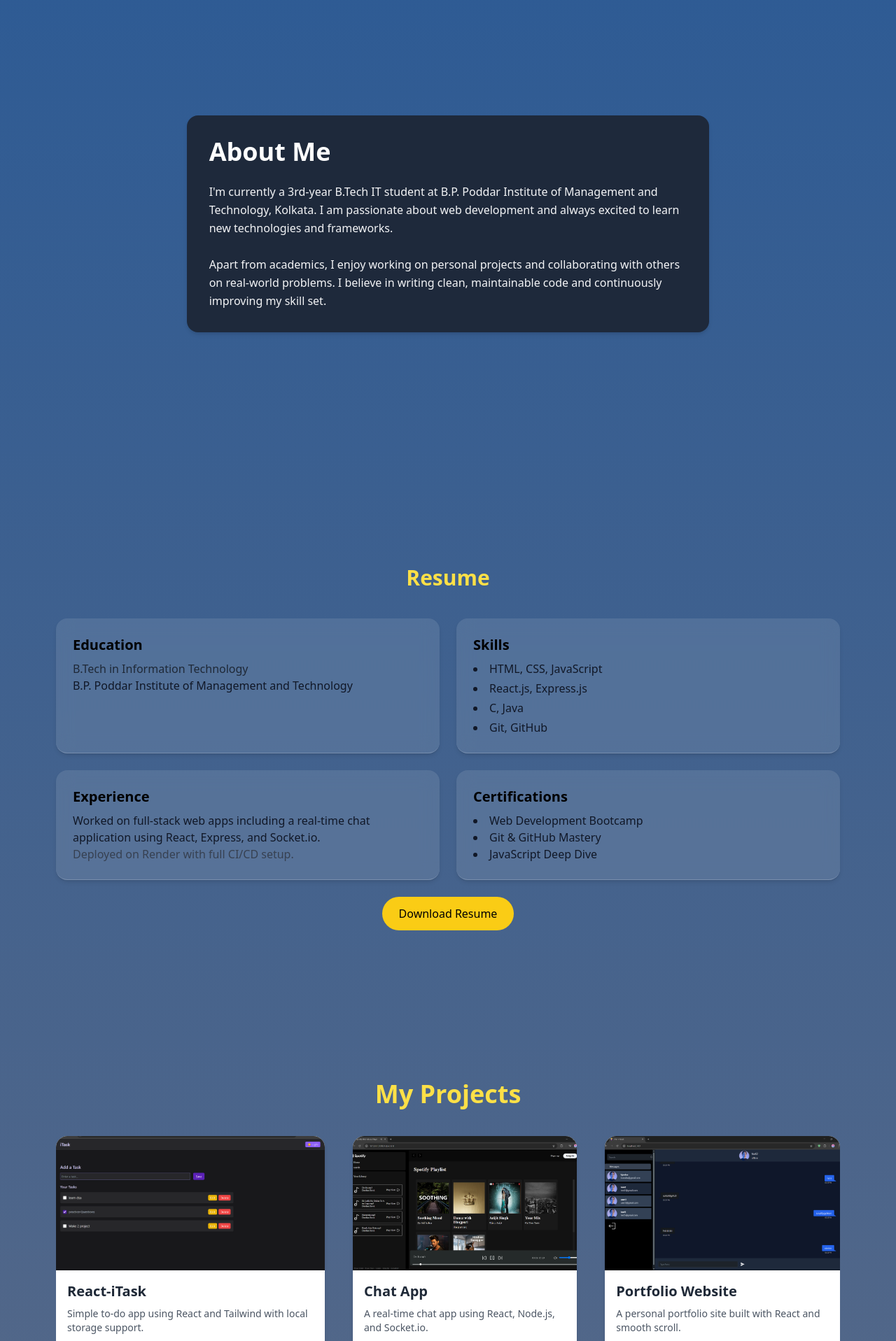
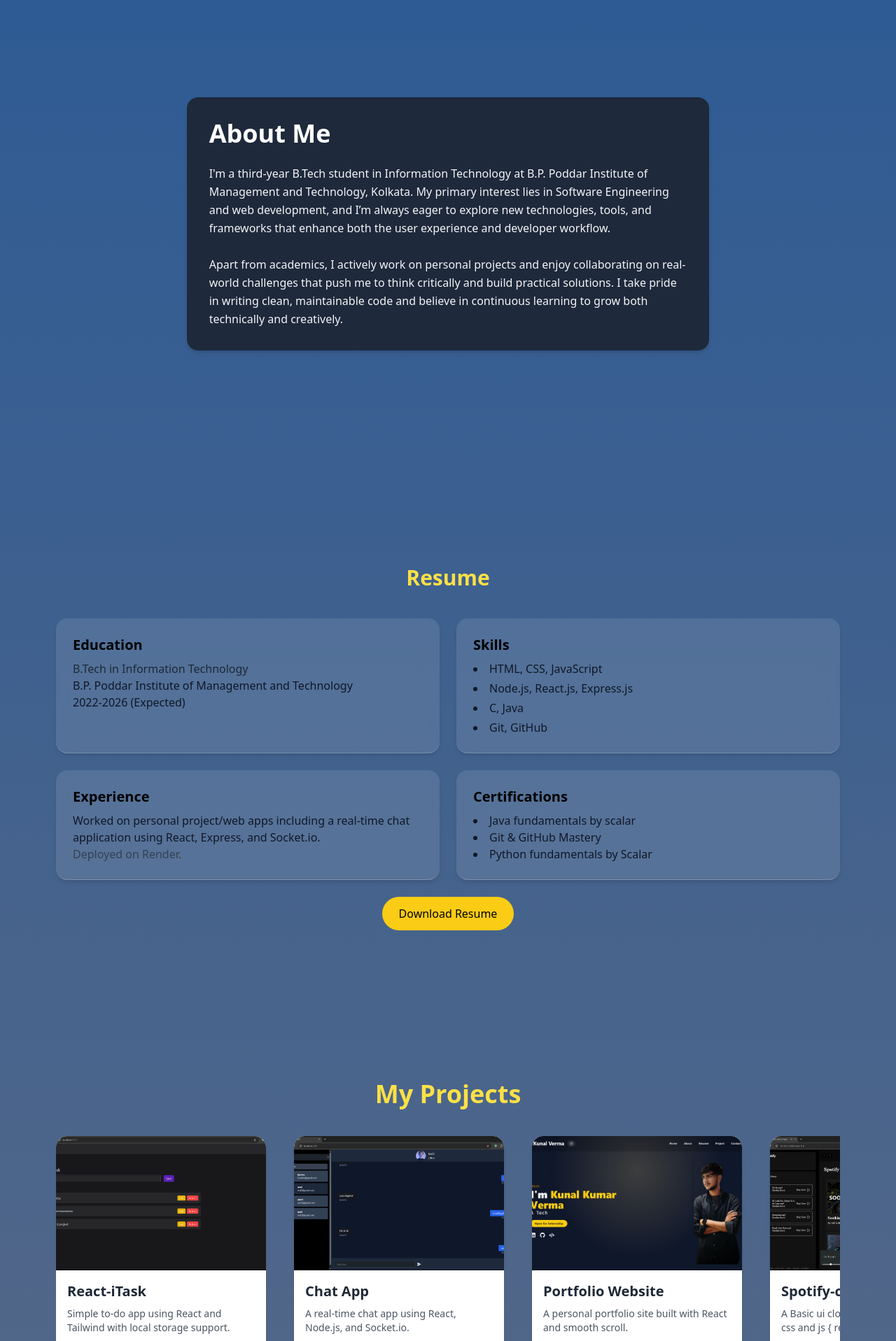
Before and after one commit to kunal7870/MyPortfolio, a React (Vite) app: page / in a window 1280 px wide. Shown: the part 880-2797 px from the top of the page at 70% size. Built offline with nearby package versions, Linux system fonts and the light colour scheme.

Commit message:
semi final commit

```diff
--- a/src/components/About.jsx
+++ b/src/components/About.jsx
@@ -37,11 +37,12 @@ const About = () => {
         <div className="w-full md:w-2/3 bg-slate-800 p-8 rounded-2xl shadow-md text-white">
           <h2 className="text-4xl font-bold mb-6">About Me</h2>
           <p className="leading-relaxed text-gray-100">
-            I'm currently a 3rd-year B.Tech IT student at B.P. Poddar Institute of Management and Technology, Kolkata.
-            I am passionate about web development and always excited to learn new technologies and frameworks.
+          I'm a third-year B.Tech student in Information Technology at B.P. Poddar Institute of Management and Technology, Kolkata. My primary interest lies in Software Engineering and web development, and I’m always eager to explore new technologies, tools, and frameworks that enhance both the user experience and developer workflow.
+
+
             <br /><br />
-            Apart from academics, I enjoy working on personal projects and collaborating with others on real-world problems.
-            I believe in writing clean, maintainable code and continuously improving my skill set.
+            Apart from academics, I actively work on personal projects and enjoy collaborating on real-world challenges that push me to think critically and build practical solutions. I take pride in writing clean, maintainable code and believe in continuous learning to grow both technically and creatively.
+
           </p>
         </div>
       </div>
--- a/src/components/Home.jsx
+++ b/src/components/Home.jsx
@@ -16,7 +16,7 @@ const Home = () => {
           </h1>
           <div className="role text-white font-mono text-2xl md:text-3xl leading-relaxed">
             <Typewriter
-              words={['A FrontEnd Developer', 'A React Developer', 'A Tech Enthusiast']}
+              words={['A Web Developer', 'A React Developer', 'A Tech Enthusiast']}
               loop={true}
               cursor
               cursorStyle="|"
@@ -35,7 +35,7 @@ const Home = () => {
         <a href="https://github.com/kunal7870" target="_blank" rel="noopener noreferrer">
           <FaGithub className="hover:text-gray-400 transition-colors duration-300" />
         </a>
-        <a href="kunal33grd@gmail.com" target="_blank" rel="noopener noreferrer">
+        <a href="https://leetcode.com/u/kunalkumar2003/" target="_blank" rel="noopener noreferrer">
           <FaCode className="hover:text-orange-400 transition-colors duration-300" />
         </a>
       </div>
--- a/src/components/Project.jsx
+++ b/src/components/Project.jsx
@@ -2,6 +2,7 @@ import React, { useState } from 'react';
 import project1 from '../assets/project1.png';
 import project2 from '../assets/project2.png';
 import project3 from '../assets/project3.png';
+import project4 from '../assets/project4.png';
 import '../App.css';
 
 const Projects = () => {
@@ -12,12 +13,12 @@ const Projects = () => {
       title: 'React-iTask',
       image: project2,
       description: 'Simple to-do app using React and Tailwind with local storage support.',
-      demo: '#https://react-itask.netlify.app/',
+      demo: 'https://react-itask.netlify.app/',
       code: 'https://github.com/kunal7870/todo-react-app',
     },
     {
       title: 'Chat App',
-      image: project1,
+      image: project3,
       description: 'A real-time chat app using React, Node.js, and Socket.io.',
       demo: 'https://chat-app-frontend-5toi.onrender.com',
       code: 'https://github.com/kunal7870/Chat-App',
@@ -25,9 +26,18 @@ const Projects = () => {
 
     {
       title: 'Portfolio Website',
-      image: project3,
+      image: project4,
       description: 'A personal portfolio site built with React and smooth scroll.',
-      code: '',
+      demo: 'https://kunalverma-portfolio.netlify.app/',
+      code: 'https://github.com/kunal7870/MyPortfolio',
+    },
+    {
+      title: 'Spotify-clone',
+      image: project1,
+      description: 'A Basic ui clone of spotify built with html css and js { responsiveness added } ',
+      demo: 'https://kkspotify-music-clone.netlify.app/',
+      code: 'https://github.com/kunal7870/spotify-clone',
+
     },
   ];
 
--- a/src/components/Resume.jsx
+++ b/src/components/Resume.jsx
@@ -13,6 +13,7 @@ const Resume = () => {
 						<h3 className="text-xl font-semibold text-black dark:text-gray-200 mb-2">Education</h3>
 						<p className="text-gray-800 dark:text-gray-400">B.Tech in Information Technology</p>
 						<p className="text-gray-900 dark:text-gray-300">B.P. Poddar Institute of Management and Technology</p>
+						<p className="text-gray-900 dark:text-gray-300">2022-2026 (Expected)</p>
 					</div>
 
 					{/* Skills */}
@@ -20,7 +21,7 @@ const Resume = () => {
 						<h3 className="text-xl font-semibold text-black dark:text-gray-200 mb-2">Skills</h3>
 						<ul className="list-disc list-inside  text-gray-900 dark:text-gray-400 grid grid-cols-1 gap-1">
 							<li>HTML, CSS, JavaScript</li>
-							<li>React.js, Express.js</li>
+							<li>Node.js, React.js, Express.js</li>
 							<li>C, Java</li>
 							<li>Git, GitHub</li>
 						</ul>
@@ -29,17 +30,17 @@ const Resume = () => {
 					{/* Experience */}
 					<div className="p-6 rounded-2xl backdrop-blur-md bg-white/10 border-b border-white/20 shadow-md">
 						<h3 className="text-xl font-semibold text-black dark:text-gray-200 mb-2">Experience</h3>
-						<p className="text-gray-900 dark:text-gray-400">Worked on full-stack web apps including a real-time chat application using React, Express, and Socket.io.</p>
-						<p className="text-gray-700 dark:text-gray-500">Deployed on Render with full CI/CD setup.</p>
+						<p className="text-gray-900 dark:text-gray-400">Worked on personal project/web apps including a real-time chat application using React, Express, and Socket.io.</p>
+						<p className="text-gray-700 dark:text-gray-500">Deployed on Render.</p>
 					</div>
 
 					{/* Certifications */}
 					<div className="p-6 rounded-2xl backdrop-blur-md bg-white/10 border-b border-white/20 shadow-md">
 						<h3 className="text-xl font-semibold text-black dark:text-gray-200 mb-2">Certifications</h3>
 						<ul className="list-disc list-inside text-gray-900 dark:text-gray-400">
-							<li>Web Development Bootcamp</li>
+							<li>Java fundamentals by scalar</li>
 							<li>Git & GitHub Mastery</li>
-							<li>JavaScript Deep Dive</li>
+							<li>Python fundamentals by Scalar</li>
 						</ul>
 					</div>
 				</div>
```
Also changed, not shown: src/assets/project4.png (added).
